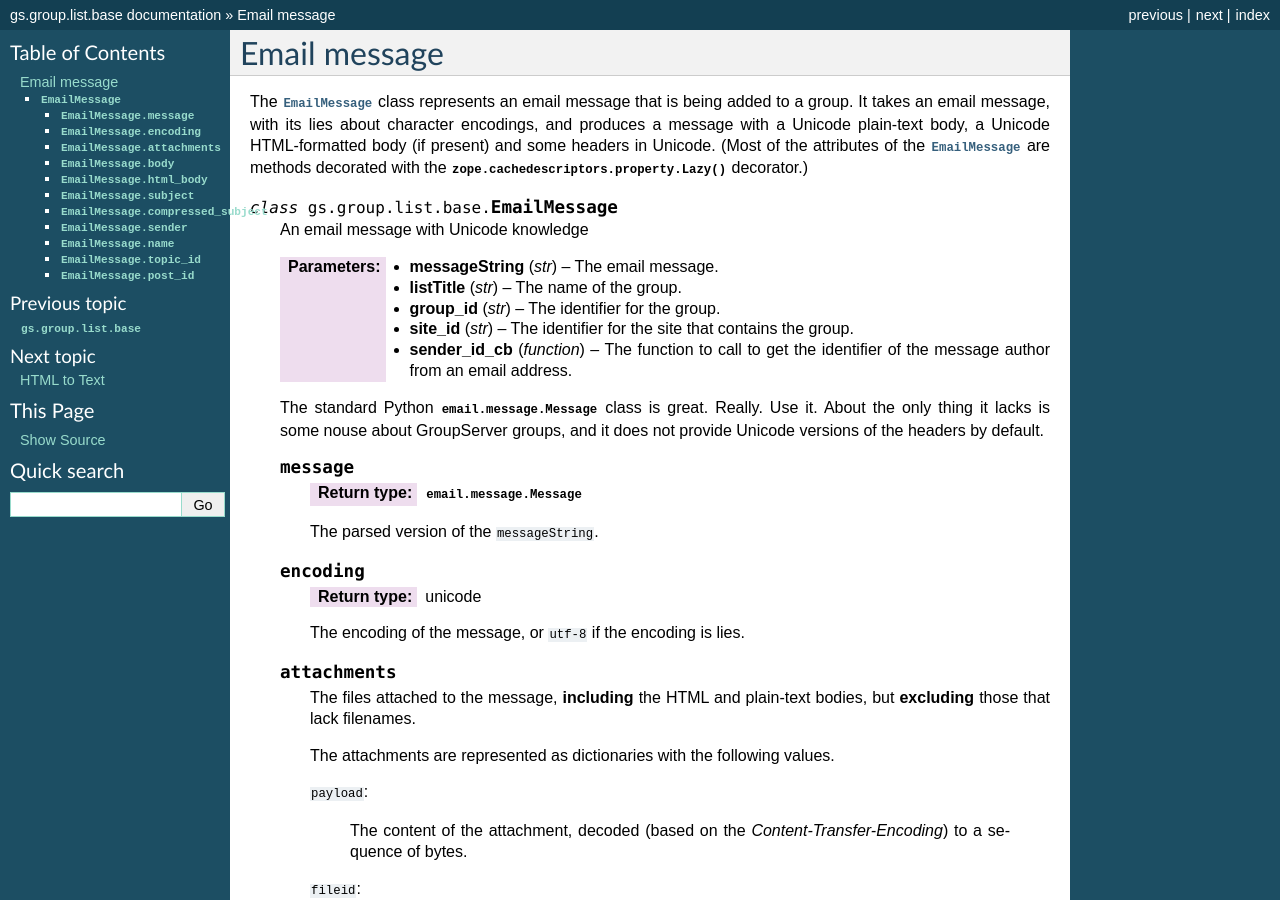
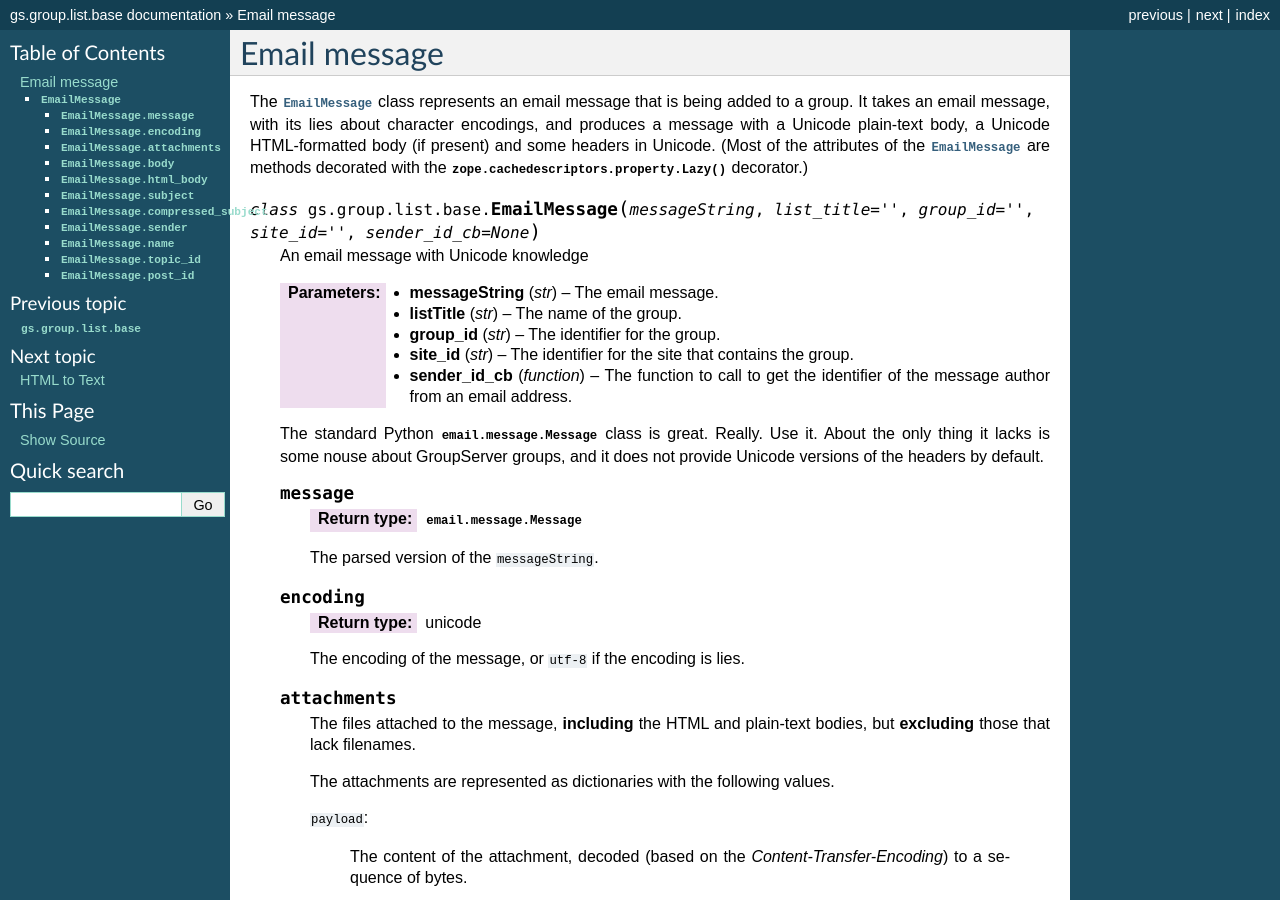
Before and after one commit to groupserver/gs.group.list.base, a Sphinx documentation site: the page built from docs/emailmessage.rst, in a window 1280 px wide and 900 px high. Built offline with Sphinx 7.4.7, drawn with Linux system fonts in a browser that asks for light colours; the version number could not be read and is left out.

Commit message:
Adding a signature for the EmailMessage docs

```diff
--- a/docs/emailmessage.rst
+++ b/docs/emailmessage.rst
@@ -12,7 +12,7 @@ present) and some headers in Unicode. (Most of the attributes of
 the :class:`EmailMessage` are methods decorated with the
 :func:`zope.cachedescriptors.property.Lazy` decorator.)
 
-.. class:: EmailMessage
+.. class:: EmailMessage(messageString, list_title='', group_id='', site_id='', sender_id_cb=None)
 
    An email message with Unicode knowledge
 
```
